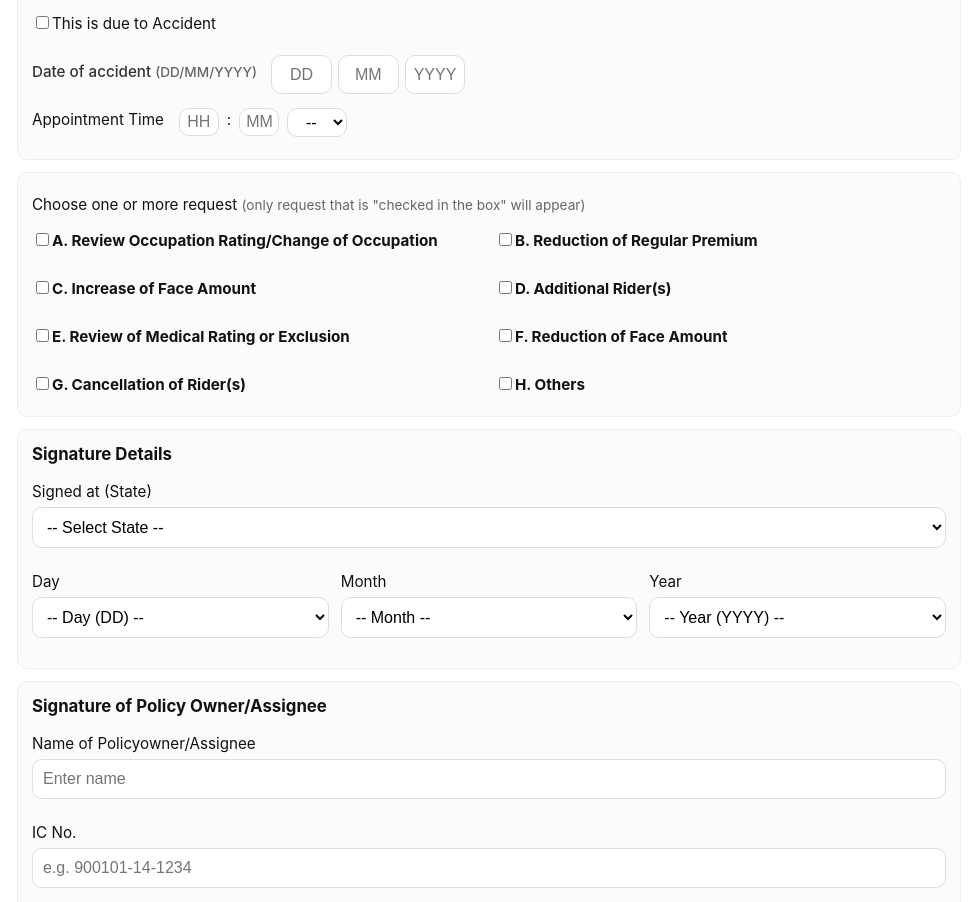
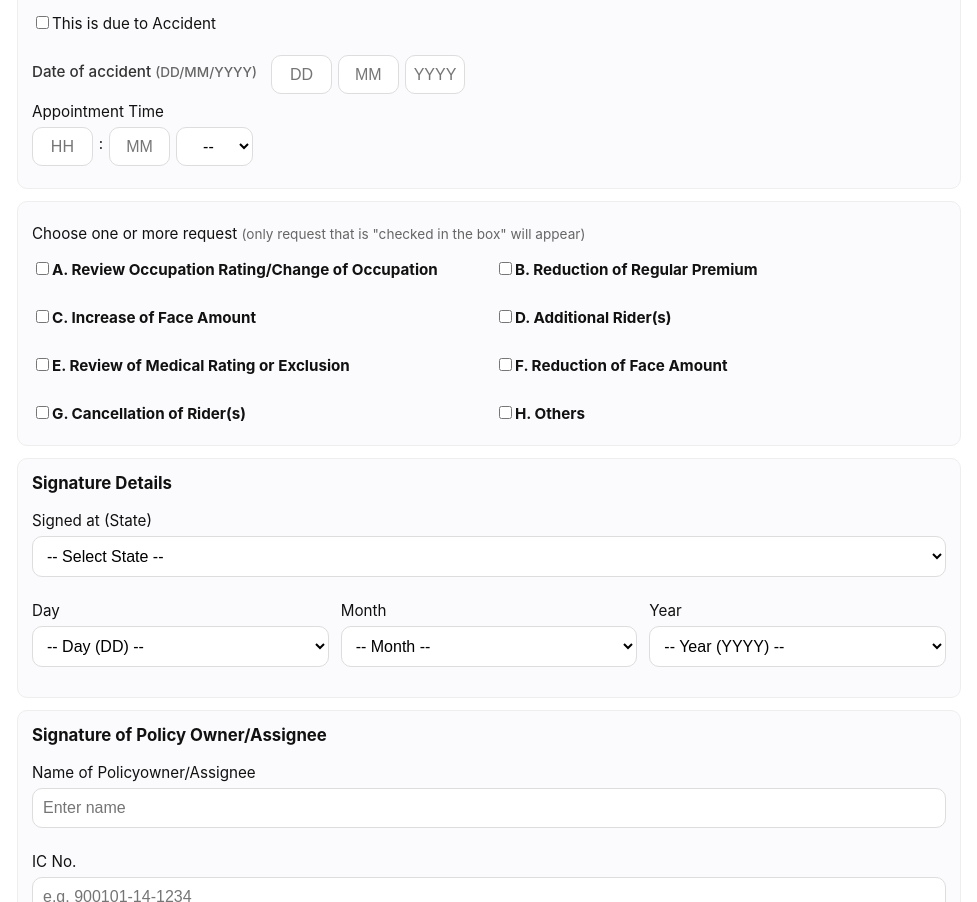
Before and after one commit to TND4-ZQJS/medclaim, a plain HTML site: page index.html in a window 1280 px wide. Shown: the part 2978-3880 px from the top of the page, without its empty margins (151-1128 px from the left). Drawn offline with Linux system fonts and the light colour scheme.

Commit message:
Update index.html

```diff
--- a/index.html
+++ b/index.html
@@ -145,58 +145,34 @@
   }
 }
 
-/* --- REVISED CSS: Label and Time Group in a Row (Fixing the Stretch) --- */
-
-/* 1. Target the label that contains the time group */
-label:has(.time-input-group) {
-    display: flex;
-    align-items: center;
-    justify-content: flex-start; /* Start elements from the left */
-    gap: 15px;
-
-    /* CRITICAL FIX: Ensure the label text doesn't stretch */
-    /* Only allow the label text to be as wide as its content */
-    flex-direction: row;
-    flex-wrap: nowrap;
-    width: 100%; /* Important for full width coverage */
-}
-
-/* 2. Control the label's text part (the 'Appointment Time' text) */
-label:has(.time-input-group) > .time-input-group ~ * {
-    /* Use a general selector for the label text */
-    flex-shrink: 0; /* Prevents the text from shrinking */
-    flex-grow: 0;  /* Prevents the text from stretching */
-    white-space: nowrap;
-    width: auto;
-}
-
-/* 3. Control the time input group container */
+/* ---------- TIME INPUT GROUP (MATCH DATE INPUT STYLE) ---------- */
+
+.time-input-group input,
+.time-input-group select {
+  width: 3.8em;              /* Same width as date inputs */
+  text-align: center;
+  padding: 9px 0;            /* SAME padding & height */
+  border: 1px solid #ddd;
+  border-radius: 10px;       /* Same rounded corners */
+  background: #fff;
+  font-size: 1rem;
+  line-height: 1.2;
+  box-sizing: border-box;
+}
+
+/* Override select slightly because it has text longer than 2 chars */
+.time-input-group select {
+  width: 4.8em;              /* AM/PM needs slightly wider box */
+  padding: 9px 6px;          /* same vertical padding */
+}
+
+/* Keep spacing inside the time group */
 .time-input-group {
-    /* CRITICAL FIX: Ensure the entire input group does NOT stretch */
-    flex-grow: 0; /* Prevent stretching */
-    flex-shrink: 0; /* Prevent shrinking */
-    width: auto; /* Width determined by its children (HH, MM, AM/PM) */
-    max-width: none;
-    margin-top: 0;
-
-    /* Keep the internal spacing and alignment for HH:MM AM/PM */
-    display: flex;
-    align-items: center;
-    gap: 8px;
-}
-
-  /* Reduce size of HH and MM input fields */
-.time-input-group input {
-    width: 40px;        /* change to 32px or 28px if needed */
-    padding: 4px 6px;
-    text-align: center;
-}
-
-/* Reduce width of AM/PM select */
-.time-input-group select {
-    width: 60px;
-    padding: 4px 6px;
-    text-align: center;
+  display: flex;
+  align-items: center;
+  gap: 6px;                  /* match date-group gap */
+  flex-grow: 0;
+  flex-shrink: 0;
 }
 
   /* Signature preview tiles */
```
